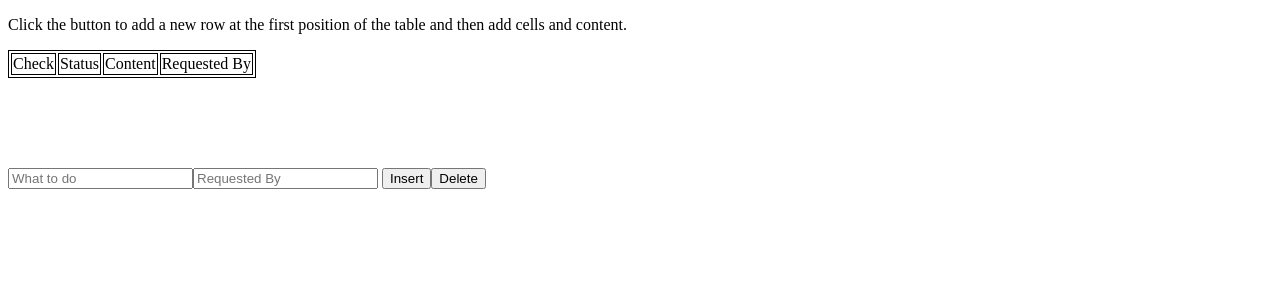
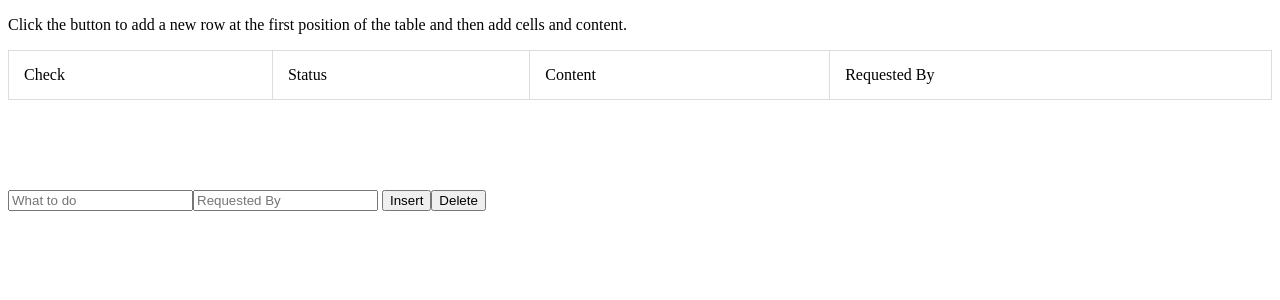
Before and after one commit to darkuress/todo, a Flask app: page / in a window 1280 px wide. Shown: the top 300 px of the page. Run offline with Flask 2, Linux system fonts and the light colour scheme.

Commit message:
waefawef

```diff
--- a/templates/todo.html
+++ b/templates/todo.html
@@ -2,8 +2,18 @@
 <html>
 <head>
 <style>
-table, td {
-    border: 1px solid black;
+    table, td, th {
+        border: 1px solid #ddd;
+        text-align: left;
+    }
+
+    table {
+        border-collapse: collapse;
+        width: 100%;
+    }
+
+    th, td {
+    padding: 15px;
 }
 </style>
 </head>
@@ -48,7 +58,11 @@ table, td {
         document.getElementById("updateDataForm").innerHTML = '<input type="hidden" \
                                                                 id="data' + checkBoxNum + '" \
                                                                 name="data' + checkBoxNum + '" \
-                                                                value ="unckd__'+personTyped+'__'+contentTyped+'__wtg">';
+                                                                value="unckd__\
+                                                                      '+personTyped+'__\
+                                                                      '+contentTyped+'__\
+                                                                      wtg__\
+                                                                      create">';
         document.getElementById("updateDataForm").submit()
         //document.write( JSON.stringify(udpateData()) );
     }
```
